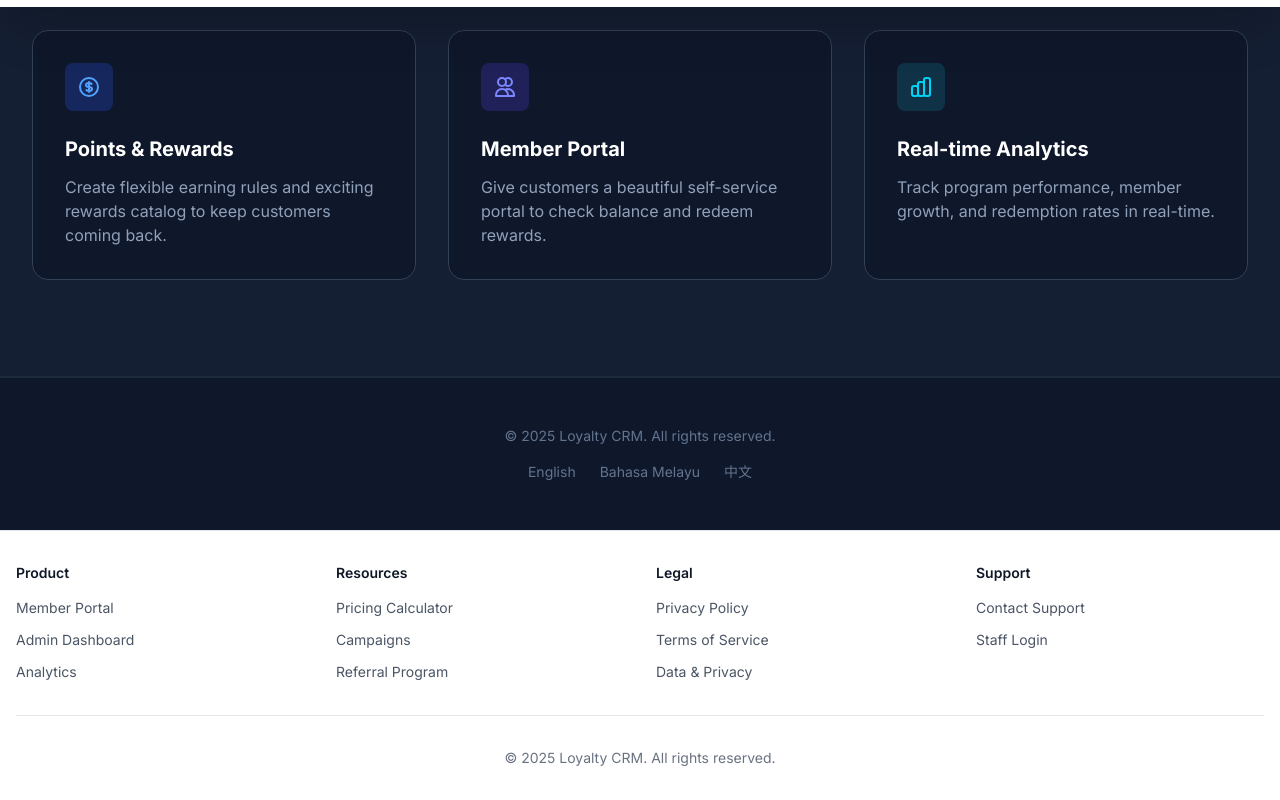
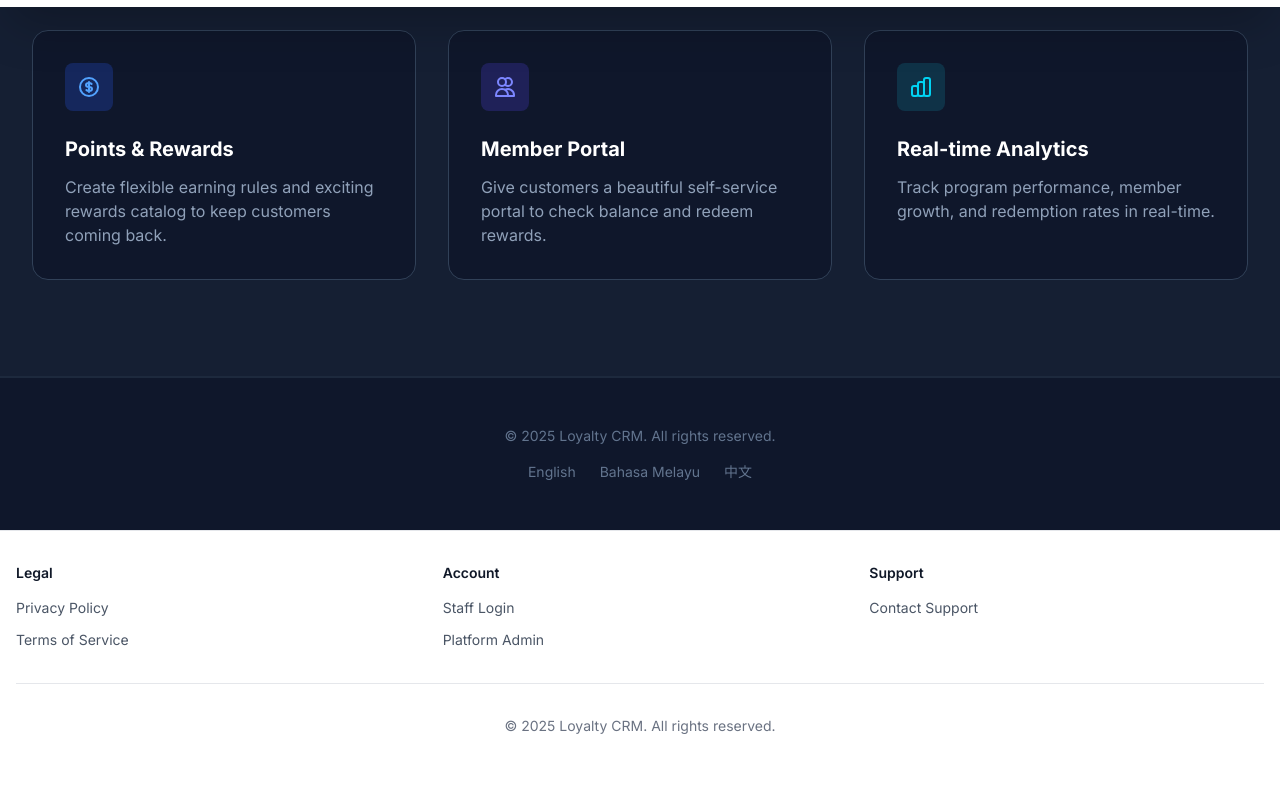
Before and after one commit to starscraper888/loyalty-crm, a Next.js app: page /1 in a window 1280 px wide. Shown: the part 793-1593 px from the top of the page. After the commit the page ends 1561 px from the top, so only its background shows below. Built offline with nearby package versions, Linux system fonts and the light colour scheme.

Commit message:
fix: Simplify footer links and make tenant audit log mobile-responsive

```diff
--- a/app/[lang]/superadmin/tenants/[id]/components/AuditLogTable.tsx
+++ b/app/[lang]/superadmin/tenants/[id]/components/AuditLogTable.tsx
@@ -40,7 +40,8 @@ export default function AuditLogTable({ logs }: AuditLogTableProps) {
 
     return (
         <div className="bg-slate-800/80 backdrop-blur-sm rounded-xl border border-slate-700 overflow-hidden">
-            <div className="overflow-x-auto">
+            {/* Desktop Table View */}
+            <div className="hidden md:block overflow-x-auto">
                 <table className="w-full">
                     <thead className="bg-slate-700/50">
                         <tr className="text-left text-sm text-slate-400">
@@ -91,6 +92,43 @@ export default function AuditLogTable({ logs }: AuditLogTableProps) {
                 </table>
             </div>
 
+            {/* Mobile Card View */}
+            <div className="md:hidden divide-y divide-slate-700">
+                {logs.map((log) => (
+                    <div key={log.id} className="p-4 space-y-3">
+                        <div className="flex items-start justify-between">
+                            <div className="flex-1">
+                                <div className="flex items-center gap-2 mb-1">
+                                    <span className={`text-sm font-medium ${getActionColor(log.action)}`}>
+                                        {getActionLabel(log.action)}
+                                    </span>
+                                    {log.status === 'success' ? (
+                                        <CheckCircle className="w-4 h-4 text-green-400" />
+                                    ) : log.status === 'failure' ? (
+                                        <XCircle className="w-4 h-4 text-red-400" />
+                                    ) : (
+                                        <div className="w-4 h-4 rounded-full bg-slate-600" />
+                                    )}
+                                </div>
+                                <div className="flex items-center gap-2 text-xs text-slate-400">
+                                    <Clock className="w-3 h-3" />
+                                    <span>{new Date(log.created_at).toLocaleString()}</span>
+                                </div>
+                            </div>
+                        </div>
+                        <div className="flex items-center gap-2 text-sm text-slate-300">
+                            <User className="w-4 h-4 text-slate-500" />
+                            <span className="text-xs">{log.actor_id ? log.actor_id.substring(0, 8) + '...' : 'System'}</span>
+                        </div>
+                        {log.metadata && (
+                            <div className="text-xs text-slate-400 bg-slate-900/50 rounded p-2 overflow-hidden">
+                                {JSON.stringify(log.metadata).substring(0, 80)}...
+                            </div>
+                        )}
+                    </div>
+                ))}
+            </div>
+
             {logs.length >= 50 && (
                 <div className="px-6 py-4 bg-slate-700/30 border-t border-slate-700 text-center">
                     <p className="text-sm text-slate-400">
--- a/components/Footer.tsx
+++ b/components/Footer.tsx
@@ -4,36 +4,25 @@ export default function Footer() {
     return (
         <footer className="bg-white dark:bg-gray-800 border-t border-gray-200 dark:border-gray-700 mt-auto">
             <div className="max-w-7xl mx-auto px-4 py-8">
-                <div className="grid grid-cols-1 md:grid-cols-4 gap-8">
-                    <div>
-                        <h3 className="text-sm font-semibold text-gray-900 dark:text-white mb-3">Product</h3>
-                        <ul className="space-y-2">
-                            <li><Link href="/en/member/dashboard" className="text-sm text-gray-600 dark:text-gray-400 hover:text-blue-600">Member Portal</Link></li>
-                            <li><Link href="/en/admin/dashboard" className="text-sm text-gray-600 dark:text-gray-400 hover:text-blue-600">Admin Dashboard</Link></li>
-                            <li><Link href="/en/admin/analytics" className="text-sm text-gray-600 dark:text-gray-400 hover:text-blue-600">Analytics</Link></li>
-                        </ul>
-                    </div>
-                    <div>
-                        <h3 className="text-sm font-semibold text-gray-900 dark:text-white mb-3">Resources</h3>
-                        <ul className="space-y-2">
-                            <li><Link href="/en/admin/calculator" className="text-sm text-gray-600 dark:text-gray-400 hover:text-blue-600">Pricing Calculator</Link></li>
-                            <li><Link href="/en/admin/campaigns" className="text-sm text-gray-600 dark:text-gray-400 hover:text-blue-600">Campaigns</Link></li>
-                            <li><Link href="/en/member/referrals" className="text-sm text-gray-600 dark:text-gray-400 hover:text-blue-600">Referral Program</Link></li>
-                        </ul>
-                    </div>
+                <div className="grid grid-cols-1 md:grid-cols-3 gap-8">
                     <div>
                         <h3 className="text-sm font-semibold text-gray-900 dark:text-white mb-3">Legal</h3>
                         <ul className="space-y-2">
                             <li><Link href="/en/legal/privacy" className="text-sm text-gray-600 dark:text-gray-400 hover:text-blue-600">Privacy Policy</Link></li>
                             <li><Link href="/en/legal/terms" className="text-sm text-gray-600 dark:text-gray-400 hover:text-blue-600">Terms of Service</Link></li>
-                            <li><Link href="/en/settings/privacy" className="text-sm text-gray-600 dark:text-gray-400 hover:text-blue-600">Data & Privacy</Link></li>
+                        </ul>
+                    </div>
+                    <div>
+                        <h3 className="text-sm font-semibold text-gray-900 dark:text-white mb-3">Account</h3>
+                        <ul className="space-y-2">
+                            <li><Link href="/en/staff/login" className="text-sm text-gray-600 dark:text-gray-400 hover:text-blue-600">Staff Login</Link></li>
+                            <li><Link href="/en/superadmin/login" className="text-sm text-gray-600 dark:text-gray-400 hover:text-blue-600">Platform Admin</Link></li>
                         </ul>
                     </div>
                     <div>
                         <h3 className="text-sm font-semibold text-gray-900 dark:text-white mb-3">Support</h3>
                         <ul className="space-y-2">
                             <li><a href="mailto:support@yourcompany.com" className="text-sm text-gray-600 dark:text-gray-400 hover:text-blue-600">Contact Support</a></li>
-                            <li><Link href="/en/staff/login" className="text-sm text-gray-600 dark:text-gray-400 hover:text-blue-600">Staff Login</Link></li>
                         </ul>
                     </div>
                 </div>
```
